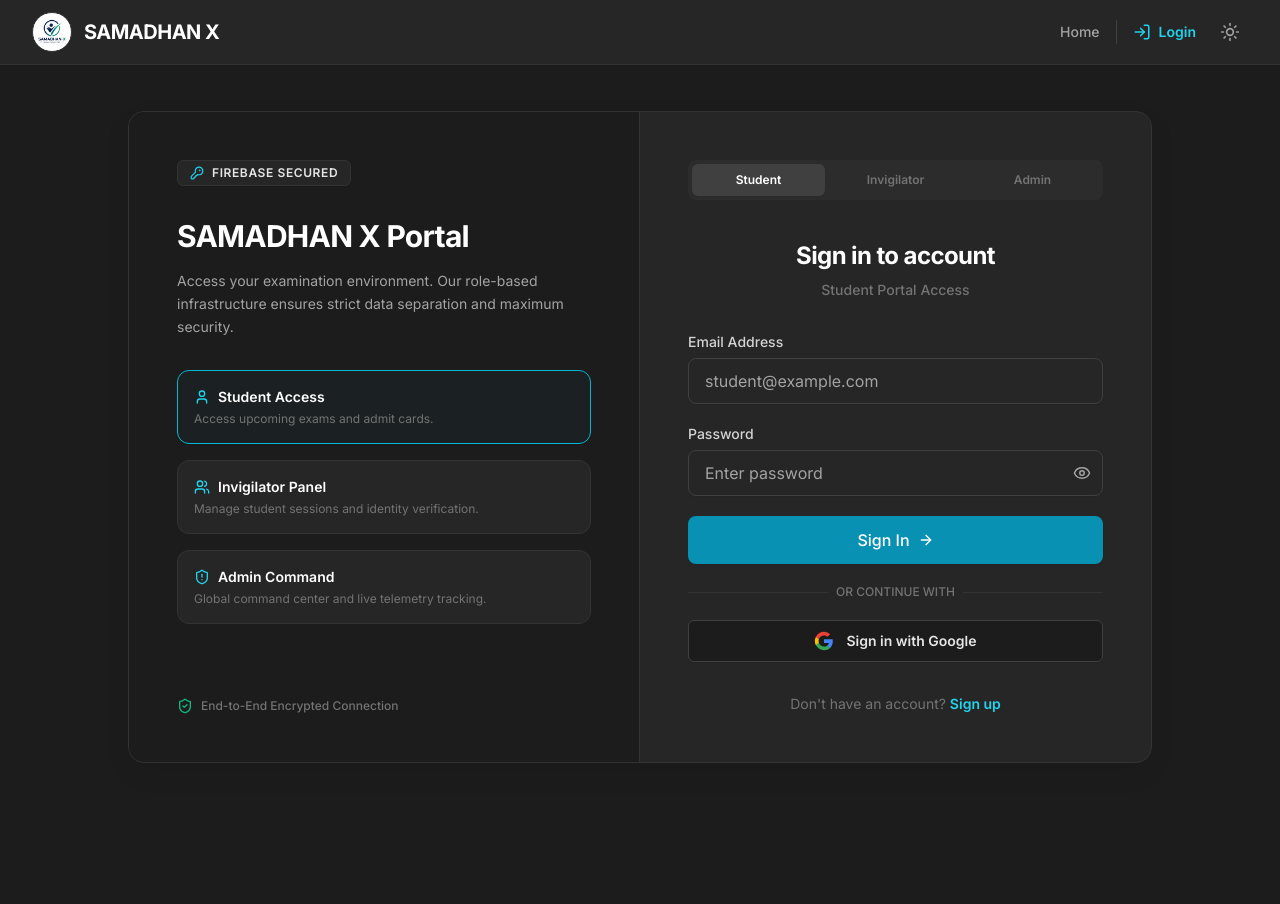
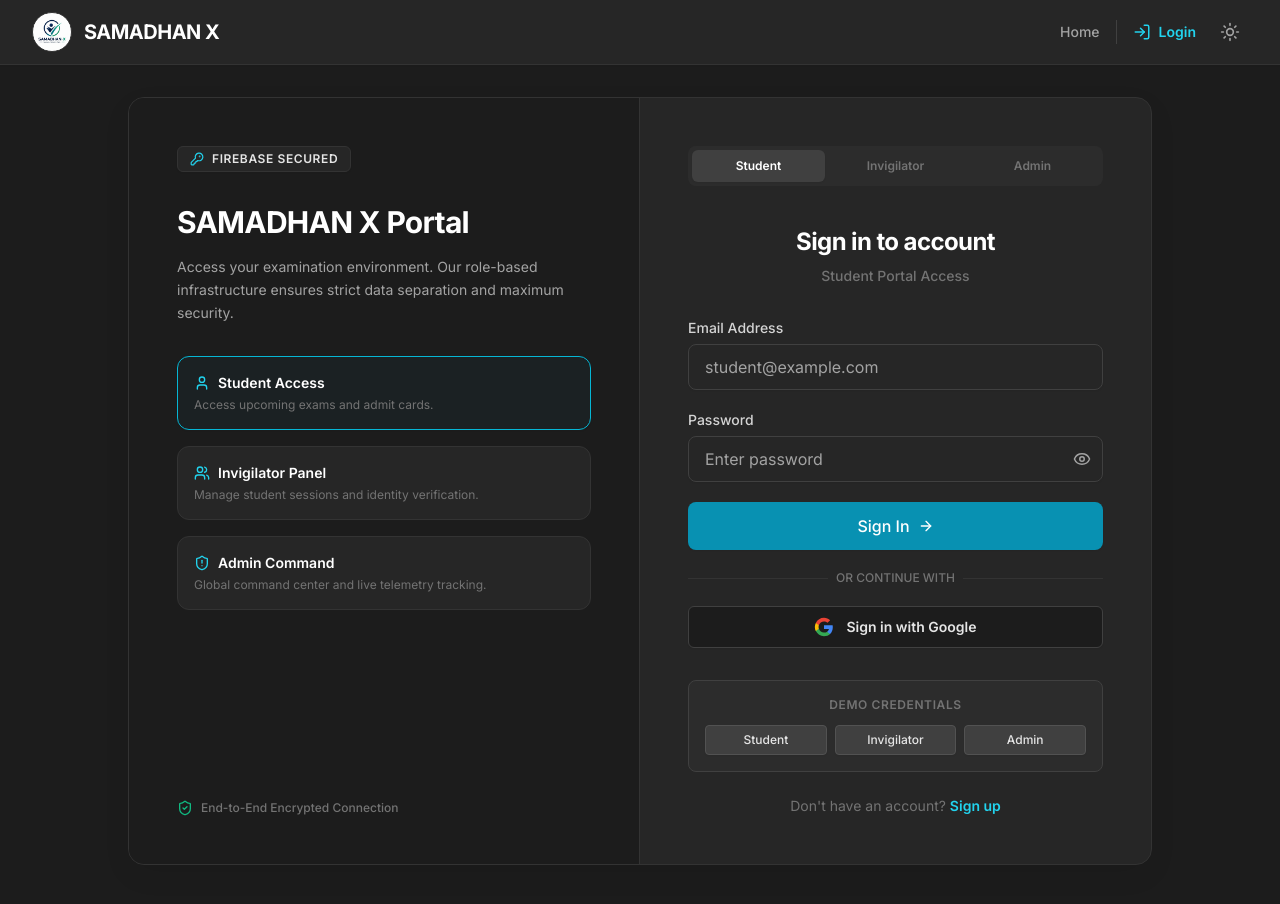
Before and after one commit to shubhshri855-ss/zup_examination, a React (Vite) app in the folder Project/Website/frontend/: page /login in a window 1280 px wide. Shown: the top 904 px of the page. Before the commit the page ends 841 px from the top, so only its background shows below. Built offline with nearby package versions, Linux system fonts and the light colour scheme; no server answers.

Commit message:
Add : Demo Credentials

```diff
--- a/Project/Website/frontend/src/pages/Login.tsx
+++ b/Project/Website/frontend/src/pages/Login.tsx
@@ -444,7 +444,47 @@
             </button>
           </form>
 
-          <div className="mt-8 text-center text-sm">
+          {/* Demo Credentials Section */}
+          <div className="mt-8 flex flex-col gap-2 p-4 bg-slate-50 dark:bg-slate-800/50 rounded-lg border border-slate-200 dark:border-slate-700 w-full max-w-md mx-auto">
+            <span className="text-xs font-semibold text-slate-500 uppercase tracking-wider text-center mb-1">Demo Credentials</span>
+            <div className="flex gap-2">
+              <button
+                type="button"
+                onClick={() => {
+                  setEmail('student@demo.com');
+                  setPassword('Password@123');
+                  setLoginType('student');
+                }}
+                className="flex-1 py-1.5 px-2 text-xs font-medium bg-white dark:bg-slate-700 text-slate-700 dark:text-slate-200 rounded border border-slate-200 dark:border-slate-600 hover:bg-slate-100 dark:hover:bg-slate-600 transition-colors shadow-sm"
+              >
+                Student
+              </button>
+              <button
+                type="button"
+                onClick={() => {
+                  setEmail('invigilator@demo.com');
+                  setPassword('Password@123');
+                  setLoginType('invigilator');
+                }}
+                className="flex-1 py-1.5 px-2 text-xs font-medium bg-white dark:bg-slate-700 text-slate-700 dark:text-slate-200 rounded border border-slate-200 dark:border-slate-600 hover:bg-slate-100 dark:hover:bg-slate-600 transition-colors shadow-sm"
+              >
+                Invigilator
+              </button>
+              <button
+                type="button"
+                onClick={() => {
+                  setEmail('admin@demo.com');
+                  setPassword('Password@123');
+                  setLoginType('admin');
+                }}
+                className="flex-1 py-1.5 px-2 text-xs font-medium bg-white dark:bg-slate-700 text-slate-700 dark:text-slate-200 rounded border border-slate-200 dark:border-slate-600 hover:bg-slate-100 dark:hover:bg-slate-600 transition-colors shadow-sm"
+              >
+                Admin
+              </button>
+            </div>
+          </div>
+
+          <div className="mt-6 text-center text-sm">
             <span className="text-slate-500">
               {isLogin ? "Don't have an account? " : "Already have an account? "}
             </span>
```
Also changed, not shown: 1 other file (tests, documents, lock files or other folders).
